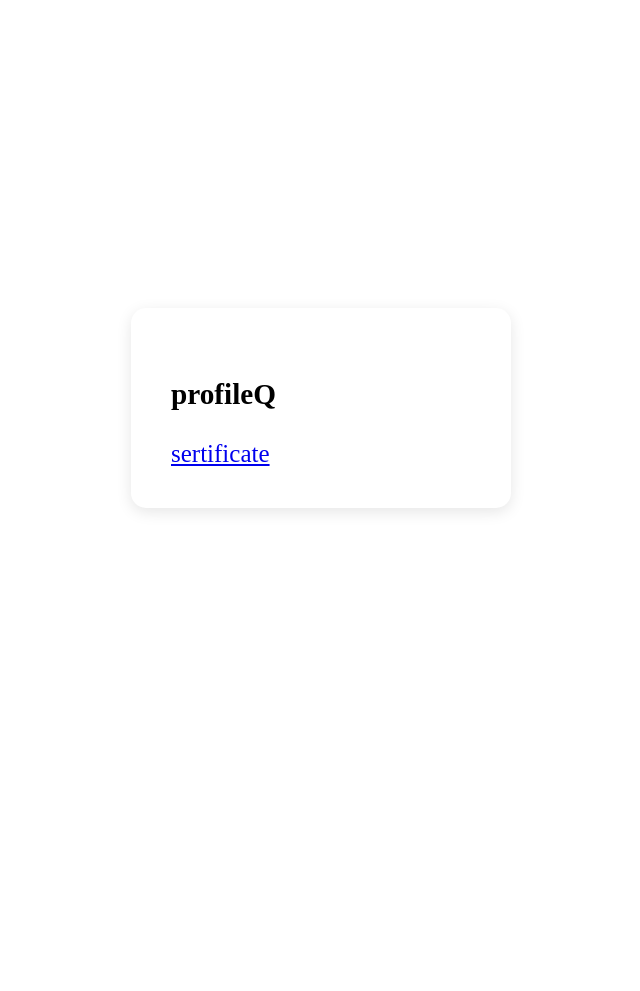
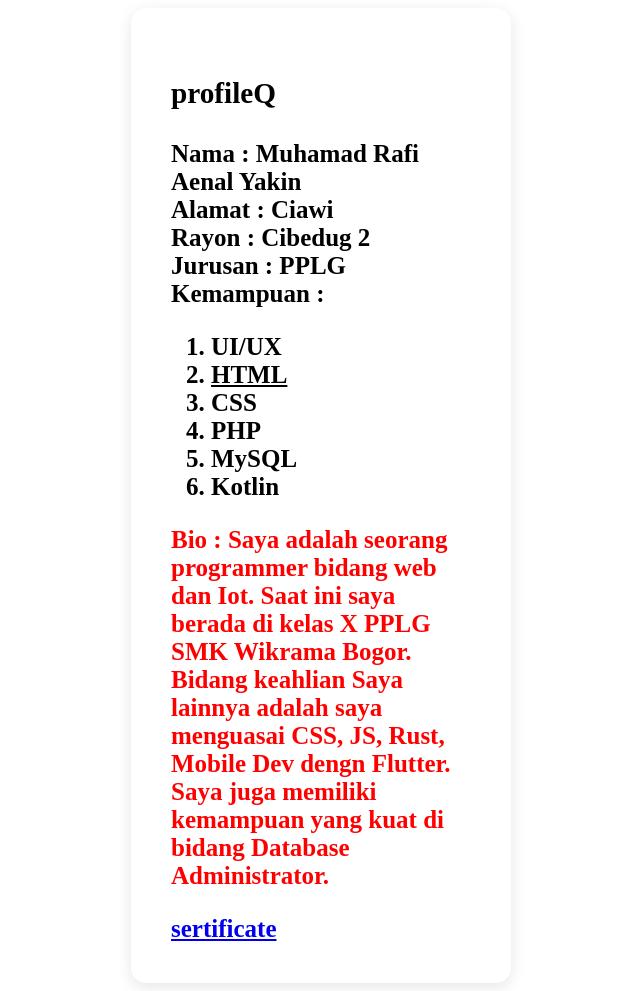
Before and after one commit to fiionez/projek-pplg-x2-rafi, a plain HTML site: page index.html in a window 1280 px wide. Shown: the whole page, without its empty margins (319-959 px from the left). Before the commit the page ends 816 px from the top, so only its background shows below. Drawn offline with Linux system fonts and the light colour scheme.

Commit message:
update kedua

```diff
--- a/index.html
+++ b/index.html
@@ -51,7 +51,29 @@
     <!-- buat konatiner -->
     <div class="profile-container">
         <h3>profileQ</h3>
-        <a href="#">sertificate</a>
+        <b>
+            Nama : Muhamad Rafi Aenal Yakin <br>
+            Alamat : Ciawi <br>
+            Rayon : Cibedug 2 <br>
+            Jurusan : PPLG <br>
+            Kemampuan :
+            <b>
+                <ol class="ol">
+                    <li> UI/UX</li>
+                    <li> <u>HTML</u></li>
+                    <li> CSS</li>
+                    <li> PHP</li>
+                    <li> MySQL</li>
+                    <li> Kotlin</li>
+                </ol>
+                <p class="bio"> Bio : <b>Saya adalah seorang programmer bidang web dan Iot. Saat ini saya berada di
+                        kelas X PPLG
+                        SMK Wikrama Bogor. Bidang keahlian Saya
+                        lainnya adalah saya menguasai CSS, JS, Rust, Mobile Dev dengn Flutter. Saya juga memiliki
+                        kemampuan yang
+                        kuat di bidang Database
+                        Administrator.</b></p>
+                <a href="#">sertificate</a>
     </div>
 
 
```
